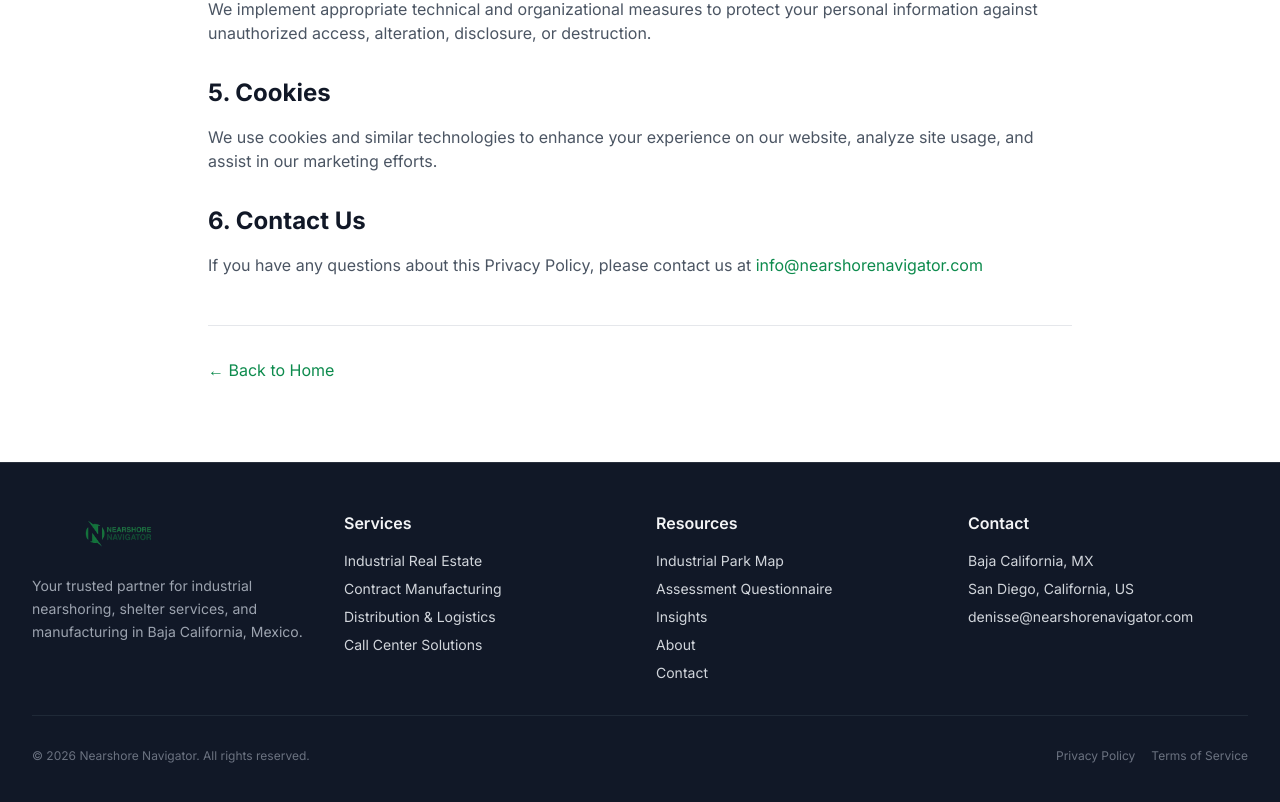
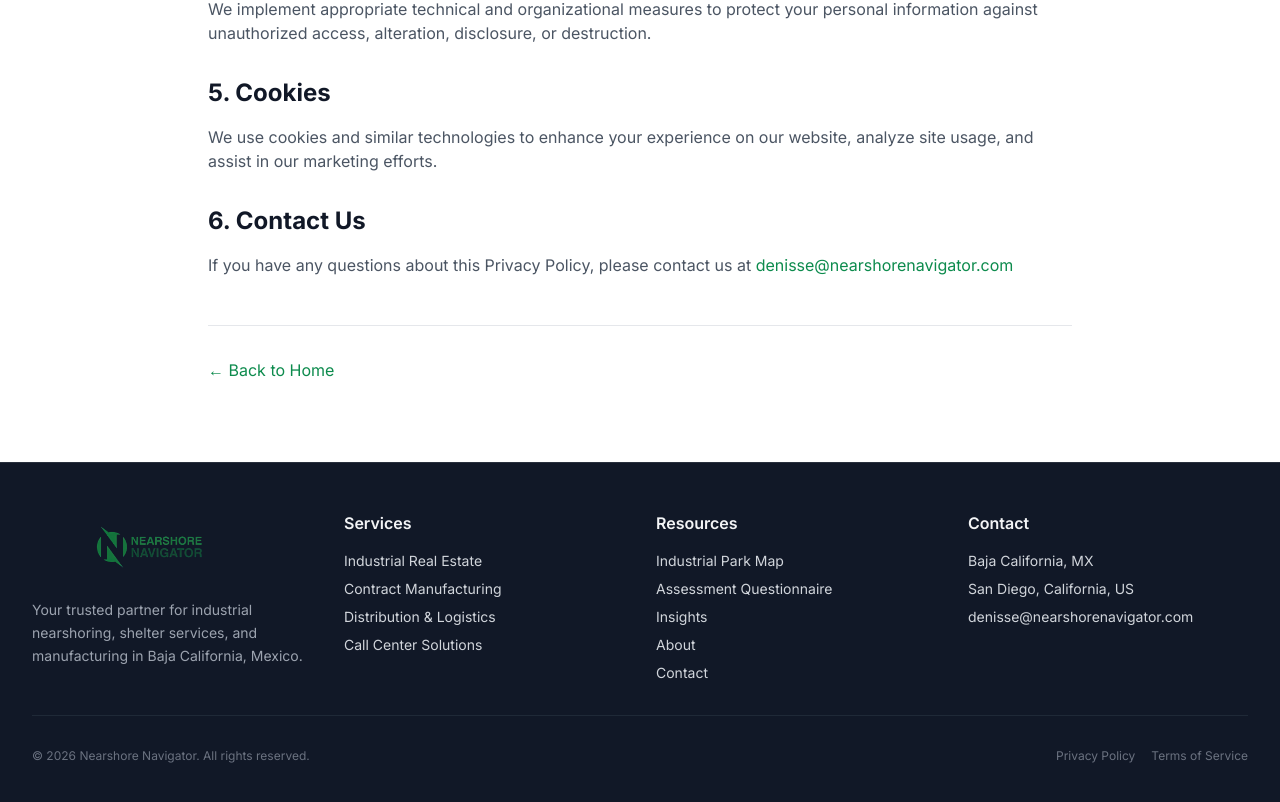
Before and after one commit to gax8627/nearshore-navigator, a Next.js app: page /en/privacy in a window 1280 px wide. Shown: the part 907-1709 px from the top of the page. Built offline with nearby package versions, Linux system fonts and the light colour scheme.

Commit message:
fix: Update contact email to denisse@ and increase logo size

```diff
--- a/app/[lang]/contact/page.tsx
+++ b/app/[lang]/contact/page.tsx
@@ -45,7 +45,7 @@ export default function ContactPage() {
                                 </div>
                                 <div>
                                     <h3 className="font-bold text-gray-900 dark:text-white">{t('contact.email')}</h3>
-                                    <a href="mailto:info@nearshorenavigator.com" className="text-gray-600 dark:text-gray-300 hover:text-primary-600 dark:hover:text-primary-400">info@nearshorenavigator.com</a>
+                                    <a href="mailto:denisse@nearshorenavigator.com" className="text-gray-600 dark:text-gray-300 hover:text-primary-600 dark:hover:text-primary-400">denisse@nearshorenavigator.com</a>
                                 </div>
                             </div>
 
--- a/app/[lang]/privacy/page.tsx
+++ b/app/[lang]/privacy/page.tsx
@@ -70,8 +70,8 @@ export default function PrivacyPage() {
                     <h2 className="text-2xl font-bold text-gray-900 dark:text-white mb-4">{t('privacy.section6_title')}</h2>
                     <p className="text-gray-600 dark:text-gray-300">
                         {t('privacy.section6_text')}{" "}
-                        <a href="mailto:info@nearshorenavigator.com" className="text-primary-600 dark:text-primary-400 hover:underline">
-                            info@nearshorenavigator.com
+                        <a href="mailto:denisse@nearshorenavigator.com" className="text-primary-600 dark:text-primary-400 hover:underline">
+                            denisse@nearshorenavigator.com
                         </a>
                     </p>
                 </section>
--- a/app/[lang]/terms/page.tsx
+++ b/app/[lang]/terms/page.tsx
@@ -77,8 +77,8 @@ export default function TermsPage() {
                     <h2 className="text-2xl font-bold text-gray-900 dark:text-white mb-4">{t('terms.section7_title')}</h2>
                     <p className="text-gray-600 dark:text-gray-300">
                         {t('terms.section7_text')}{" "}
-                        <a href="mailto:info@nearshorenavigator.com" className="text-primary-600 dark:text-primary-400 hover:underline">
-                            info@nearshorenavigator.com
+                        <a href="mailto:denisse@nearshorenavigator.com" className="text-primary-600 dark:text-primary-400 hover:underline">
+                            denisse@nearshorenavigator.com
                         </a>
                     </p>
                 </section>
--- a/components/Footer.tsx
+++ b/components/Footer.tsx
@@ -13,7 +13,7 @@ export function Footer() {
                 <div className="grid grid-cols-1 md:grid-cols-4 gap-8 mb-8">
                     <div className="col-span-1 md:col-span-1">
                         <Link href={`/${language}`} className="block group">
-                            <div className="relative w-36 md:w-44 h-10 transition-all group-hover:scale-105 duration-300">
+                            <div className="relative w-44 md:w-60 h-12 md:h-16 transition-all group-hover:scale-105 duration-300">
                                 <Image
                                     src="/images/nearshore-logo-brand.png"
                                     alt="Nearshore Navigator Logo"
--- a/components/Navbar.tsx
+++ b/components/Navbar.tsx
@@ -71,7 +71,7 @@ export function Navbar() {
             >
                 <div className="container mx-auto px-4 md:px-8 flex items-center justify-between">
                     <Link href={`/${language}`} className="flex items-center group">
-                        <div className="relative w-36 md:w-48 h-10 md:h-12 transition-all group-hover:scale-105 duration-300">
+                        <div className="relative w-44 md:w-60 h-12 md:h-16 transition-all group-hover:scale-105 duration-300">
                             <Image
                                 src="/images/nearshore-logo-brand.png"
                                 alt="Nearshore Navigator Logo"
```
